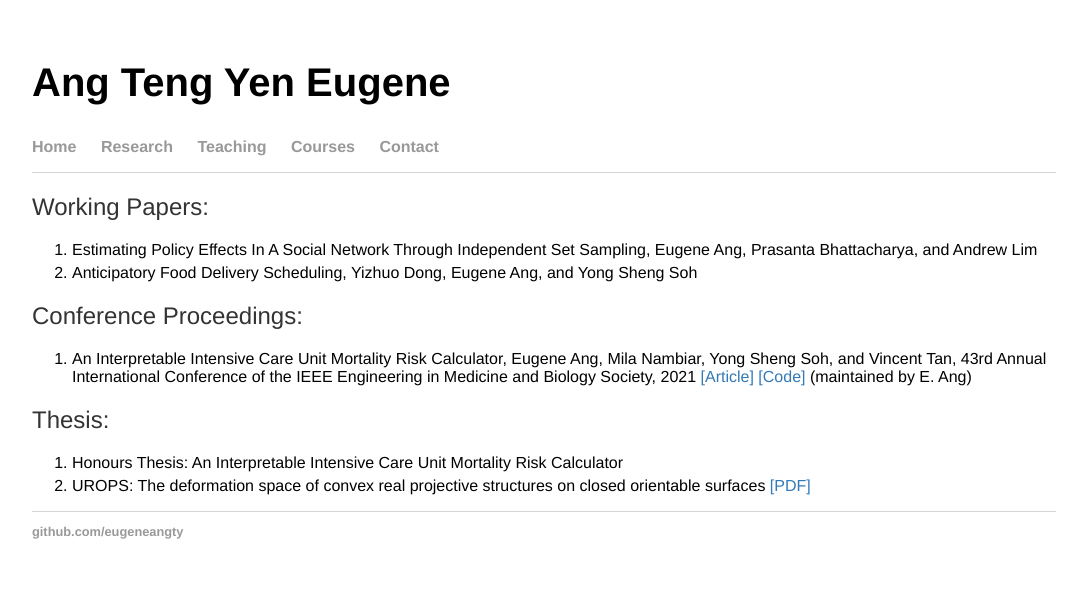
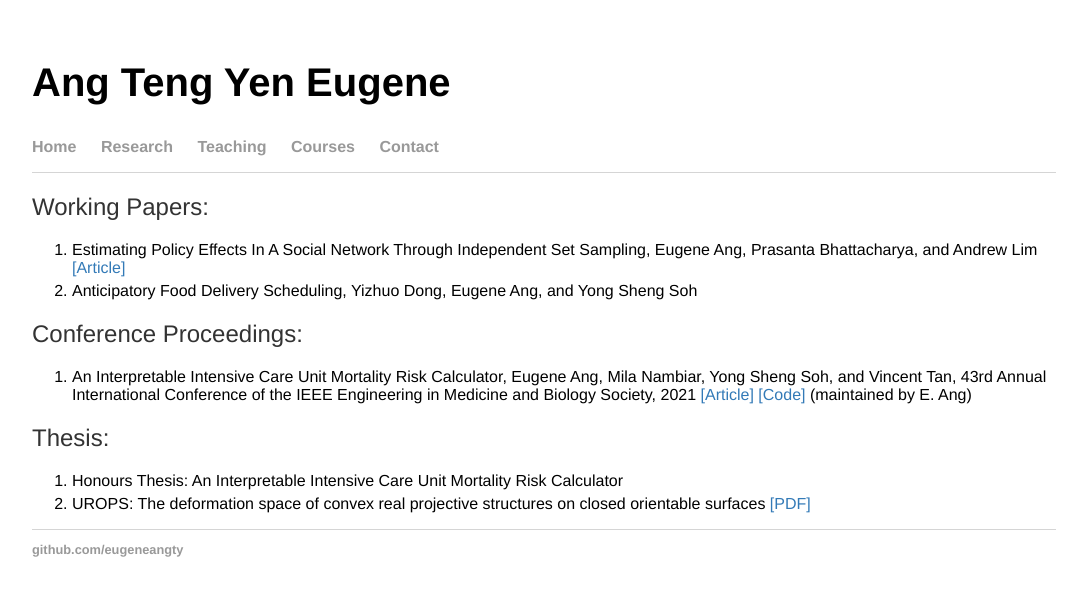
Before and after one commit to eugeneangty/eugeneangty.github.io, a Jekyll site: the page built from research/index.html, in a window 1280 px wide. Shown: the top 596 px of the page, without its empty margins (96-1173 px from the left). Built offline with Jekyll 4.4.1, drawn with Linux system fonts in a browser that asks for light colours.

Commit message:
Update article link to independent set sampling

```diff
--- a/research/index.html
+++ b/research/index.html
@@ -6,11 +6,12 @@ title: Ang Teng Yen Eugene
 <div class="blurb">
     <h2> Working Papers:</h2>
   <ol>
-    <li> Estimating Policy Effects In A Social Network Through Independent Set Sampling, Eugene Ang, Prasanta Bhattacharya, and Andrew Lim</li>
+    <li> Estimating Policy Effects In A Social Network Through Independent Set Sampling, Eugene Ang, Prasanta Bhattacharya, and Andrew Lim
+    <a href = "https://arxiv.org/abs/2306.14142"> [Article] </a> </li>
     <li> Anticipatory Food Delivery Scheduling, Yizhuo Dong, Eugene Ang, and Yong Sheng Soh</li>
   </ol>
 
-    <h2>Conference Proceedings:</h2>
+    <h2> Conference Proceedings:</h2>
   <ol>
     <li> An Interpretable Intensive Care Unit Mortality Risk Calculator, Eugene Ang, Mila Nambiar, Yong Sheng Soh, and Vincent Tan,
       43rd Annual International Conference of the IEEE Engineering in Medicine and Biology Society, 2021
@@ -18,7 +19,7 @@ title: Ang Teng Yen Eugene
       (maintained by E. Ang)</li>
   </ol>
 
-    <h2>Thesis:</h2>
+    <h2> Thesis:</h2>
   <ol>
     <li> Honours Thesis: An Interpretable Intensive Care Unit Mortality Risk Calculator</li>
     <li> UROPS: The deformation space of convex real projective structures on closed orientable surfaces <a href="/research/UROPS_Report.pdf">[PDF]</a> </li>
```
